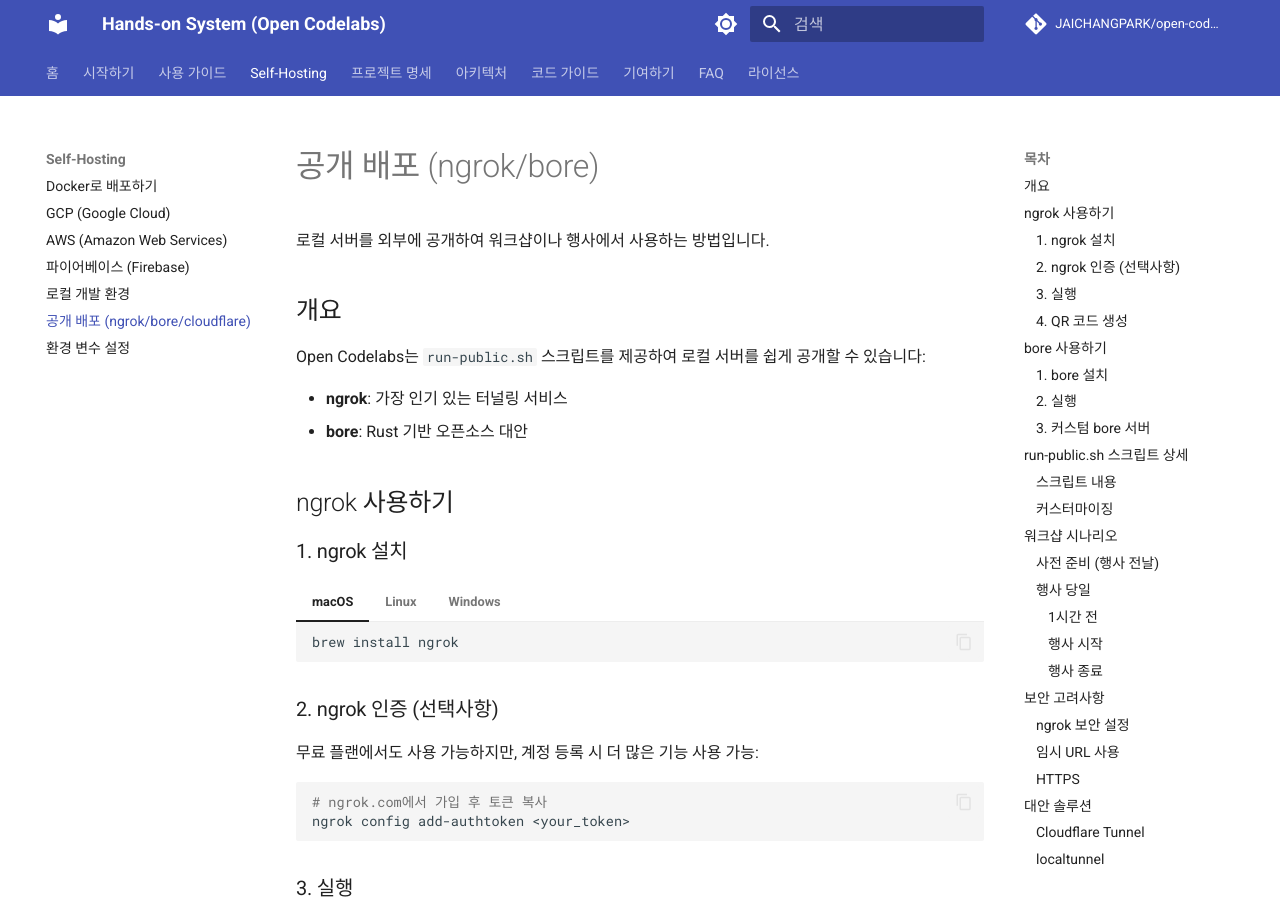
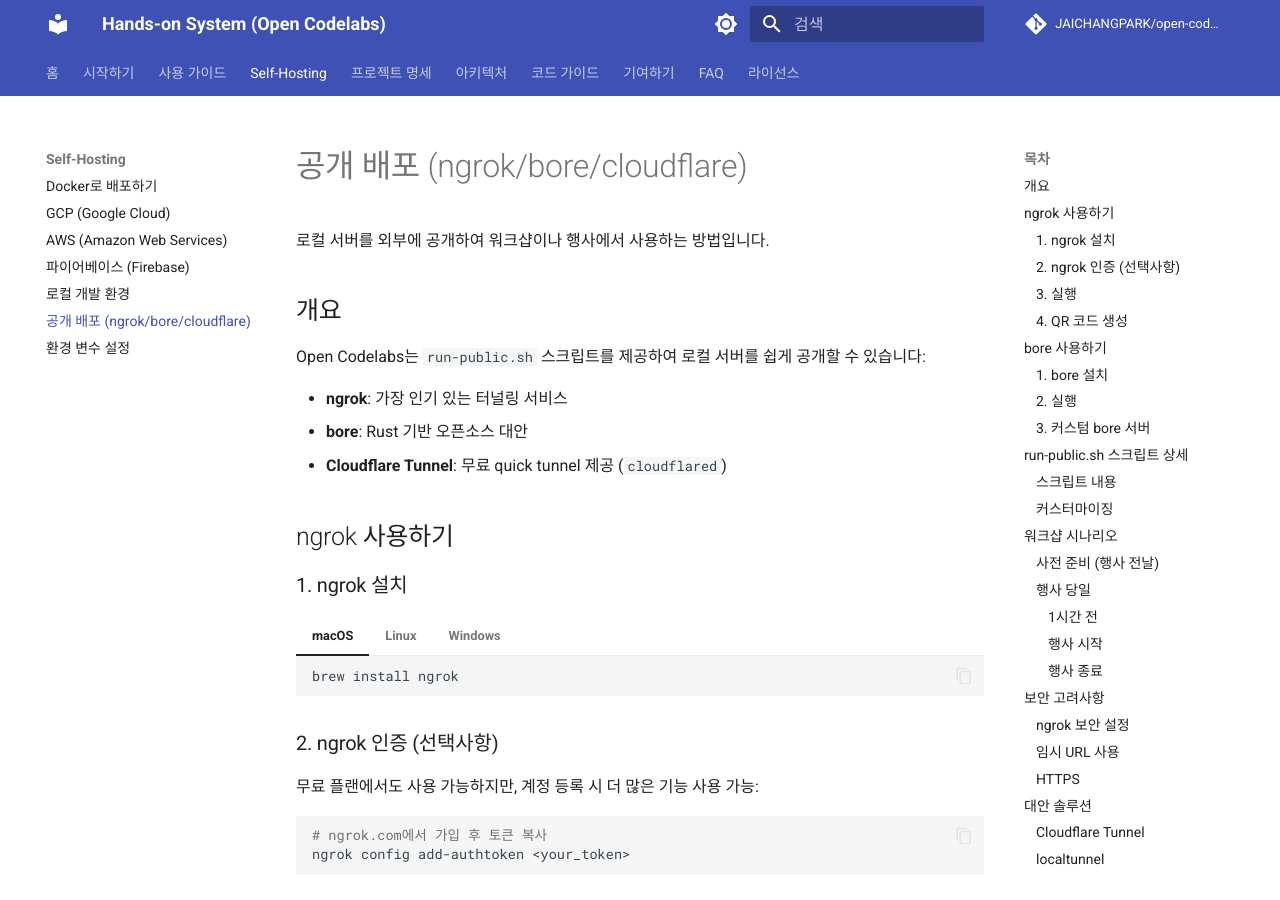
Before and after one commit to JAICHANGPARK/open-codelabs, an MkDocs documentation site: the page built from docs/self-hosting/public-deployment.md, in a window 1280 px wide and 900 px high. Built offline with MkDocs 1.6.1 and Material for MkDocs 9.7.7, drawn with Linux system fonts in a browser that asks for light colours; comment, search, counter and statistics services are not loaded; the version menu is left out.

Commit message:
Update public-deployment.md

```diff
--- a/docs/self-hosting/public-deployment.md
+++ b/docs/self-hosting/public-deployment.md
@@ -1,4 +1,4 @@
-# 공개 배포 (ngrok/bore)
+# 공개 배포 (ngrok/bore/cloudflare)
 
 로컬 서버를 외부에 공개하여 워크샵이나 행사에서 사용하는 방법입니다.
 
@@ -8,6 +8,7 @@ Open Codelabs는 `run-public.sh` 스크립트를 제공하여 로컬 서버를
 
 - **ngrok**: 가장 인기 있는 터널링 서비스
 - **bore**: Rust 기반 오픈소스 대안
+- **Cloudflare Tunnel**: 무료 quick tunnel 제공 (`cloudflared`)
 
 ## ngrok 사용하기
 
```
